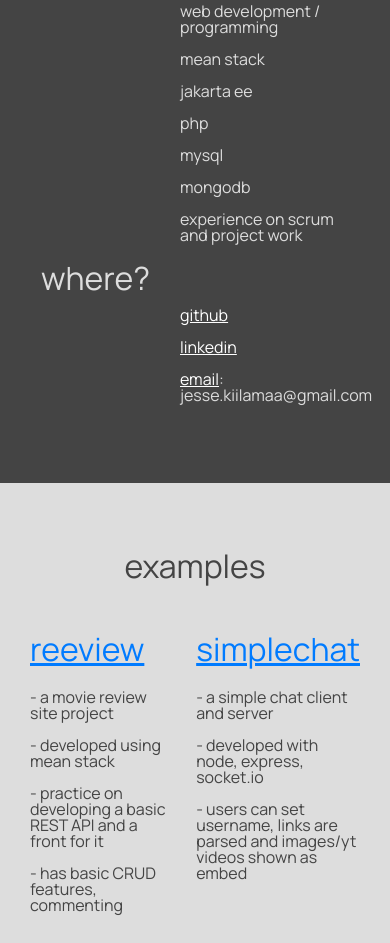
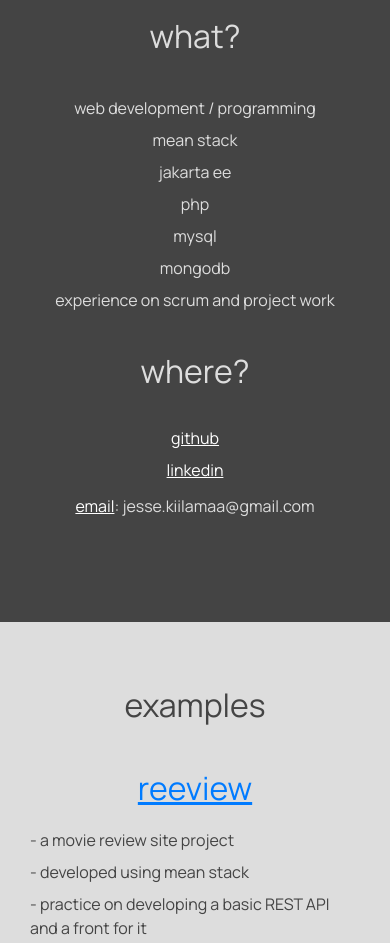
Before and after one commit to kiijes/kiijes.github.io, a plain HTML site: page index.html in a window 390 px wide. Shown: the part 466-1409 px from the top of the page. Drawn offline with nearby package versions, Linux system fonts and the light colour scheme.

Commit message:
better responsiveness for mobile

```diff
--- a/index.html
+++ b/index.html
@@ -62,14 +62,14 @@
                 </div>
             </div>
             <div class="row example-row">
-                <div class="col">
+                <div class="col example-col">
                     <a class="example-link" href="https://github.com/kiijes/reeview">reeview</a>
                     <p>- a movie review site project</p>
                     <p>- developed using mean stack</p>
                     <p>- practice on developing a basic REST API and a front for it</p>
                     <p>- has basic CRUD features, commenting</p>
                 </div>
-                <div class="col">
+                <div class="col example-col">
                     <a href="https://github.com/kiijes/simplechat" class="example-link">simplechat</a>
                     <p>- a simple chat client and server</p>
                     <p>- developed with node, express, socket.io</p>
@@ -77,14 +77,14 @@
                 </div>
             </div>
             <div class="row example-row">
-                <div class="col">
+                <div class="col example-col">
                     <a href="https://github.com/kiijes/tc6-portfolio/blob/master/portfolio.md" class="example-link">ticorporate portfolio</a>
                     <p>- portfolio for a course project</p>
                     <p>- showcases what I did in that project</p>
                     <p>- mix of node, nativescript w/ angular, socket.io, mongo etc.</p>
                     <p>- only in Finnish</p>
                 </div>
-                <div class="col">
+                <div class="col example-col">
                     <a href="https://github.com/kiijes/graph-ql-intro" class="example-link">graphql course material</a>
                     <p>- a brief introduction to graphQL</p>
                     <p>- made for a web development course</p>
--- a/style.css
+++ b/style.css
@@ -44,7 +44,7 @@ body {
 
 .header-wrapper {
     margin: 0 auto;
-    width: 960px;
+    max-width: 100%;
 }
 
 .info-title {
@@ -57,7 +57,8 @@ body {
 }
 
 .info {
-    margin-top: 3em;
+    margin-top: 2em;
+    margin-bottom: 2em;
 }
 
 .info-link {
@@ -89,10 +90,41 @@ body {
 }
 
 p {
-    line-height: 1;
+    line-height: 1.5;
+    margin-bottom: 8px;
 }
 
 .email {
     text-decoration: underline;
     color: white;
 }
+
+@media only screen and (max-width: 600px) {
+    .row {
+        flex-direction: column;
+    }
+
+    .info-title {
+        text-align: center;
+    }
+
+    .col-7 {
+        max-width: 100%;
+    }
+
+    .example-row {
+        margin-bottom: 0;
+    }
+
+    .example-col {
+        margin-bottom: 2em;
+    }
+
+    .info {
+        text-align: center;
+    }
+
+    .example-link {
+        text-align: center;
+    }
+}
```
